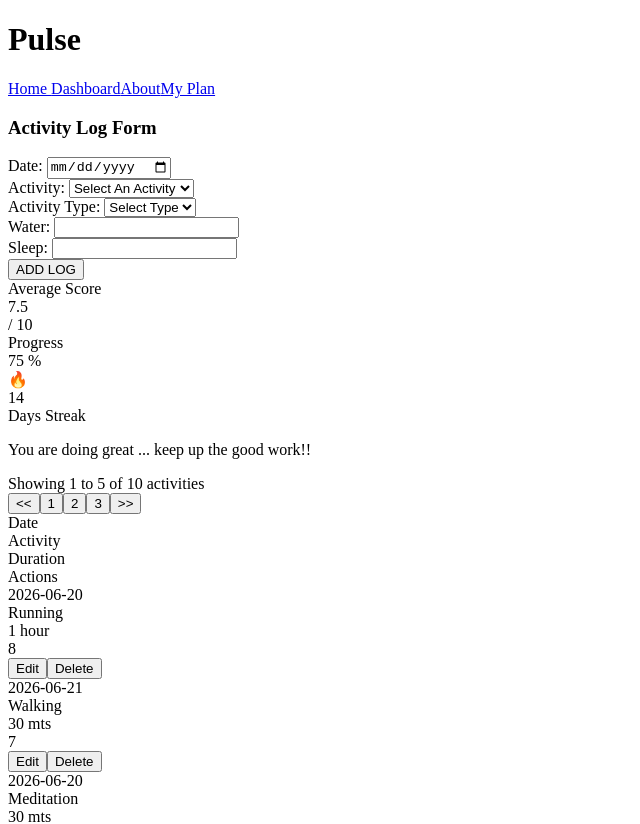
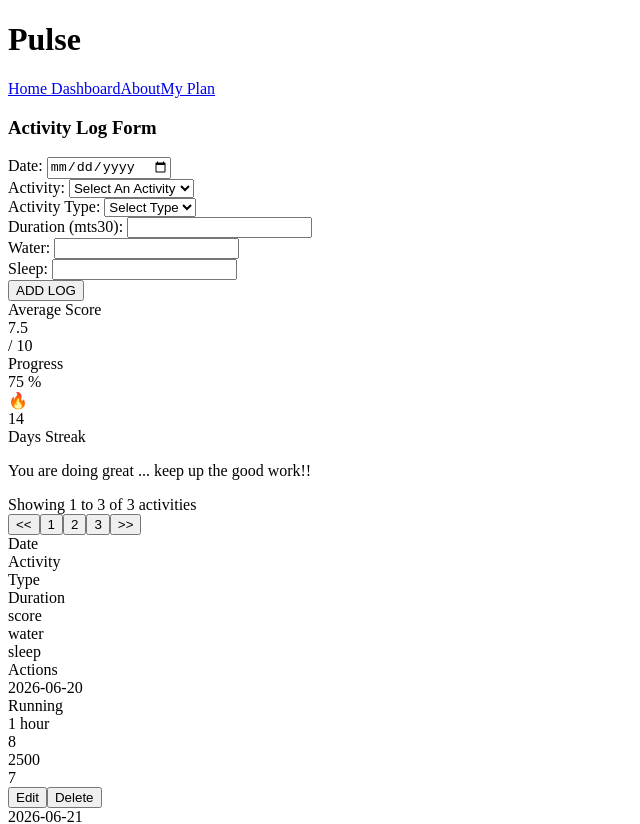
Before and after one commit to anjanasreekanth/unit1-project-pulse, a React (Vite) app in the folder unit1-pulse/: page /dashboard in a window 1280 px wide. Shown: the top 824 px of the page, without its empty margins (0-640 px from the left). Built offline with nearby package versions, Linux system fonts and the light colour scheme.

Commit message:
Added logic to Table and activity Form

```diff
--- a/unit1-pulse/src/Pages/DasboardPage.jsx
+++ b/unit1-pulse/src/Pages/DasboardPage.jsx
@@ -1,22 +1,81 @@
+import { useState } from "react";
 import ActivityLogForm from "../components/ActivityLogForm";
 import ActivityTable from "../components/ActivityTable";
 import AverageScoreCard from "../components/AverageScoreCard";
 import StreakCard from "../components/StreakCard";
 function DashboardPage() {
+  //1. Create state for integration
+  const [activities, setActivities] = useState([
+    {
+      id: 1,
+      date: "2026-06-20",
+      activity: "Running",
+      duration: "1 hour",
+      score: 8,
+      water: 2500,
+      sleep: 7,
+    },
+    {
+      id: 2,
+      date: "2026-06-21",
+      activity: "Walking",
+      duration: "30 mts",
+      score: 7,
+      water: 1800,
+      sleep: 8,
+    },
+    {
+      id: 3,
+      date: "2026-06-22",
+      activity: "Meditation",
+      duration: "30 mts",
+      score: 7,
+      water: 2000,
+      sleep: 7,
+    },
+  ]);
+  //console.log(activities);
+  // 2. event handler to manage add acitivity
+  const handleAddActivity = (newActivity) => {
+    // add new activity with id
+    const newActivityData = {
+      ...newActivity,
+      id: Date.now(), // generating dynamic id
+      score: Math.floor(Math.random() * 10) + 5, // mock score generateor
+    };
+
+    // update the sate
+    setActivities([...activities, newActivityData]);
+    alert("Activity Log Added!");
+  };
+
+  //3. delete activity handler
+  const handleDeleteActivity = (idToDelete) => {
+    // filter activity that is not maching the id
+    const updatedActivities = activities.filter(
+      (activity) => activity.id !== idToDelete,
+    );
+    setActivities(updatedActivities);
+    alert("Activity Deleted!");
+  };
+
   return (
     <div className="dashboard-grid">
-        {/** left column */}
+      {/** left column */}
       <div className="dashboard-column left-column">
-        <ActivityLogForm />
+        <ActivityLogForm onAddActivity={handleAddActivity} />
       </div>
-        {/** right column */}
+      {/** right column */}
       <div className="dashboard-column right-column">
         <AverageScoreCard />
         <div className="streak-card">
-            <StreakCard />
+          <StreakCard />
         </div>
         <div className="activity-table-container">
-            <ActivityTable />
+          <ActivityTable
+            activities={activities}
+            onDeleteActivity={handleDeleteActivity}
+          />
         </div>
       </div>
     </div>
--- a/unit1-pulse/src/components/ActivityLogForm.jsx
+++ b/unit1-pulse/src/components/ActivityLogForm.jsx
@@ -1,16 +1,64 @@
-function ActivityLogForm() {
+import { useState } from "react";
+function ActivityLogForm({ onAddActivity }) {
+  //1. useState to manage form data
+  const [formState, setFormState] = useState({
+    date: "",
+    activity: "",
+    activityType: "", // State key uses camelCase
+    duration: "",
+    water: 0,
+    sleep: 0,
+  });
+
+  // 2. Event Handler:  this is executed when button is clicked
+  const handleSubmit = (e) => {
+    e.preventDefault(); //stop page refresh
+    // 3.   pass back the collected data to parent page
+    onAddActivity(formState);
+    // clear the form after submission
+    setFormState({
+      date: "",
+      activity: "",
+      activityType: "",
+      duration: "",
+      water: 0,
+      sleep: 0,
+    });
+  };
+
+  // 4.
+  const handleChange = (e) => {
+    const { id, value, type } = e.target;
+    console.log({ id, value, type });
+
+    let newValue = value;
+    if (type === "number") {
+      newValue = value === "" ? 0 : parseFloat(value) || 0;
+    }
+    setFormState((prev) => ({
+      ...prev,
+      [id]: newValue,
+    }));
+  };
+
   return (
     <div className="activity-form-container">
       <h3 className="form-title">Activity Log Form</h3>
+      <form onSubmit={handleSubmit}>
         {/* Field 1 -> Date */}
         <div className="form-field full-width">
           <label htmlFor="date"> Date: </label>
-        <input type="date" id="date" className="input-field" />
+          <input
+            type="date"
+            id="date"
+            className="input-field"
+            onChange={handleChange}
+          />
         </div>
         {/* Field 2 -> Activity */}
         <div className="form-field full-width">
           <label htmlFor="activity"> Activity: </label>
-        <select id="activity" className="input-field">
+          <select id="activity" className="input-field" onChange={handleChange}>
             <option value="">Select An Activity</option>
             <option>Running</option>
             <option>Walking</option>
@@ -20,25 +68,52 @@ function ActivityLogForm() {
         {/* Field 3 -> Activity Type */}
         <div className="form-field full-width">
           <label htmlFor="activity-type"> Activity Type: </label>
-        <select id="activity-type" className="input-field">
+          <select
+            id="activityType"
+            className="input-field"
+            onChange={handleChange}
+          >
             <option value="">Select Type</option>
             <option>Cardio</option>
             <option>Strength</option>
           </select>
+        </div>
+        <div className="form-field full-width water-field">
+          <label htmlFor="duration"> Duration (mts30): </label>
+          <input
+            type="number"
+            id="duration"
+            className="input-field water-input"
+            onChange={handleChange}
+          />
+
         </div>
         {/* separator line */}
         <div className="separator"></div>
         {/* Field 5 & Field 6*/}
         <div className="form-field full-width water-field">
           <label htmlFor="water"> Water: </label>
-        <input type="number" id="water" className="input-field water-input" />
+          <input
+            type="number"
+            id="water"
+            className="input-field water-input"
+            onChange={handleChange}
+          />
         </div>
         <div className="form-field full-width sleep-field">
           <label htmlFor="sleep"> Sleep: </label>
-        <input type="number" id="sleep" className="input-field sleep-input" />
+          <input
+            type="number"
+            id="sleep"
+            className="input-field sleep-input"
+            onChange={handleChange}
+          />
         </div>
         {/* Button */}
-      <button className="btn-submit full-width-button">ADD LOG</button>
+        <button className="btn-submit full-width-button" type="submit">
+          ADD LOG
+        </button>
+      </form>
     </div>
   );
 }
--- a/unit1-pulse/src/components/ActivityTable.jsx
+++ b/unit1-pulse/src/components/ActivityTable.jsx
@@ -1,41 +1,25 @@
-function ActivityTable() {
-  const activities = [
-    {
-      id: 1,
-      date: "2026-06-20",
-      activity: "Running",
-      duration: "1 hour",
-      score: 8,
-    },
-    {
-      id: 2,
-      date: "2026-06-21",
-      activity: "Walking",
-      duration: "30 mts",
-      score: 7,
-    },
-    {
-      id: 1,
-      date: "2026-06-20",
-      activity: "Meditation",
-      duration: "30 mts",
-      score: 7,
-    },
-  ];
+function ActivityTable({ activities, onDeleteActivity }) {
+  //  id: 1,
+  //     date: "2026-06-20",
+  //     activity: "Running",
+  //     duration: "1 hour",
+  //     score: 8,
+  //     water: 2500,
+  //     sleep: 7,
   return (
     <div className="activity-table-container">
       <div className="table-footer">
         <div className="footer">
           <span className="pagination-text">
             {" "}
-            Showing 1 to 5 of 10 activities
+            Showing 1 to {activities.length} of {activities.length} activities
           </span>
         </div>
         <div className="pagination-controls">
           <button> &lt;&lt; </button>
-          <button> 1 </button>
-          <button> 2 </button>
-          <button> 3 </button>
+          {activities.map((activities, index) => (
+            <button key={index}>{index + 1} </button>
+          ))}
           <button> &gt;&gt; </button>
         </div>
       </div>
@@ -44,22 +28,45 @@ function ActivityTable() {
         <div className="table-row table-header">
           <div className="col-date"> Date</div>
           <div className="col-activity">Activity</div>
+          <div className="col-type">Type</div>
           <div className="col-duration">Duration</div>
+          <div className="col-duration">score</div>
+          <div className="col-duration">water</div>
+          <div className="col-duration">sleep</div>
           <div className="col-actions">Actions</div>
         </div>
         {/* Rows*/}
-        {activities.map((activity) => (
+        {activities.length === 0 ? (
+          <div className="empty-row"> No Activities logged </div>
+        ) : (
+          activities.map((activity) => (
             <div className="row" key={activity.id}>
               <div className="col-date">{activity.date} </div>
               <div className="col-activity">{activity.activity} </div>
+              <div className="col-duration">{activity.activityType} </div>
+
               <div className="col-duration">{activity.duration} </div>
+
               <div className="col-score">{activity.score} </div>
+              <div className="col-score">{activity.water} </div>
+              <div className="col-score">{activity.sleep} </div>
               <div className="col-actopms">
-              <button className="btn edit-btn">Edit</button>
-              <button className="btn delete-btn">Delete</button>
+                <button
+                  className="btn edit-btn"
+                  onClick={() => console.log(`Editing ${activity.id}`)}
+                >
+                  Edit
+                </button>
+                <button
+                  className="btn delete-btn"
+                  onClick={() => onDeleteActivity(activity.id)}
+                >
+                  Delete
+                </button>
               </div>
             </div>
-        ))}
+          ))
+        )}
       </div>
     </div>
   );
```
Lines whose indentation alone changed are shown as unchanged.
